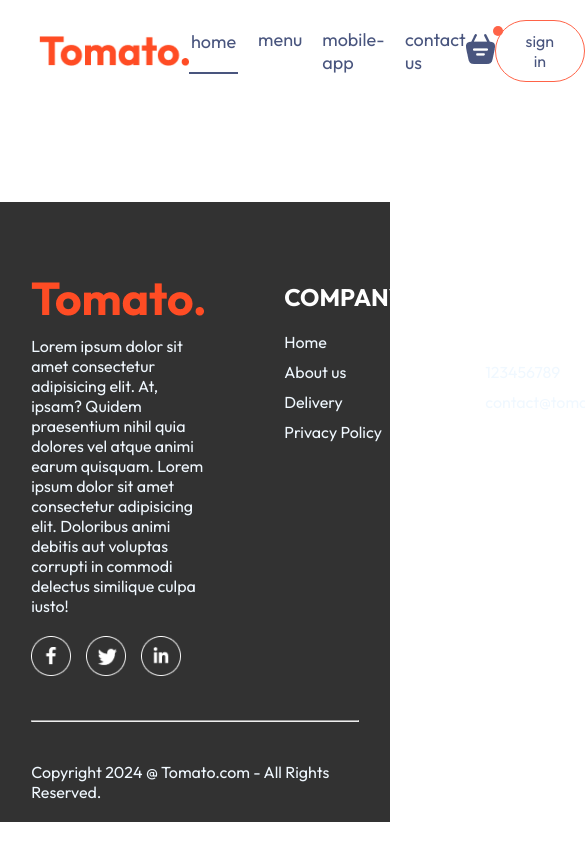
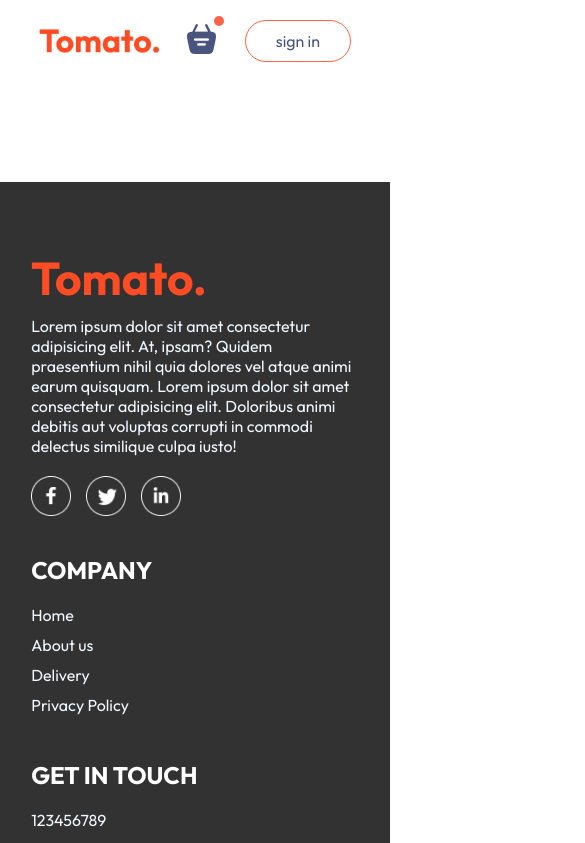
Before and after one commit to HarnivazSingh/Tomato, a React (Vite) app in the folder frontend/: page /order in a window 390 px wide. Shown: the top 843 px of the page, 585 px wide, since content can reach past the window. Built offline with nearby package versions, Linux system fonts and the light colour scheme.

Commit message:
Made the website responsive

```diff
--- a/frontend/src/Components/ExploreMenu/ExploreMenu.css
+++ b/frontend/src/Components/ExploreMenu/ExploreMenu.css
@@ -48,3 +48,8 @@
     border-radius: 50%;
     padding: 2px;
 }
+@media (max-width:1050px){
+    .explore-menu-text{
+        max-width: 100%;
+    }
+}
--- a/frontend/src/Components/Footer/Footer.css
+++ b/frontend/src/Components/Footer/Footer.css
@@ -40,3 +40,13 @@
     background-color: grey;
     border-color: none;
 }
+@media (max-width:750px){
+    .footer-content{
+        display: flex;
+        flex-direction: column;
+        gap: 35px;
+    }
+    .footer-copyright{
+        text-align: center;
+    }
+}
--- a/frontend/src/Components/Header/Header.css
+++ b/frontend/src/Components/Header/Header.css
@@ -35,3 +35,19 @@
     border-radius: 50px;
 
 }
+@media (max-width:1050px){
+    .header-contents{
+        max-width: 45%;
+    }
+}
+@media (max-width:750px){
+    .header-contents{
+        max-width: 65%;
+    }
+    .header-contents p{
+        display: none;
+    }
+    .header-contents button{
+        padding: 2vw 4vw;
+    }
+}
--- a/frontend/src/Components/Navbar/Navbar.css
+++ b/frontend/src/Components/Navbar/Navbar.css
@@ -54,3 +54,49 @@
     top: -8px;
     right: -8px;
 }
+@media (max-width:1050px){
+    .navbar .logo{
+        width: 40px;
+    }
+    .navbar-menu
+    {
+        gap: 20px;
+        font-size: 17px;
+    }
+    .navbar-right{
+        gap: 30px;
+    }
+    .navbar-right img{
+        width: 22px;
+    }
+    .navbar-right button{
+        padding: 8px 25px;
+    }
+}
+@media (max-width:900px){
+    .navbar .logo{
+        width: 120px;
+    }
+    .navbar-menu
+    {
+        gap: 15px;
+        font-size: 16px;
+    }
+    .navbar-right{
+        gap: 20px;
+    }
+    .navbar-right img{
+        width: 20px;
+    }
+    .navbar-right button{
+        padding: 7px 20px;
+        font-size: 15px;
+    }
+}
+@media (max-width:750px){
+    .navbar-menu
+    {
+        gap: 20px;
+        display: none;
+    }
+}
--- a/frontend/src/Components/Navbar/Navbar.jsx
+++ b/frontend/src/Components/Navbar/Navbar.jsx
@@ -1,6 +1,7 @@
 import React, { useState } from 'react'
 import './Navbar.css'
 import { assets } from '../../assets/assets'
+import {Link} from 'react-router-dom'
 
 const Navbar = () => {
   const [menu,setMenu]=useState("home");
@@ -8,10 +9,10 @@ const Navbar = () => {
     <div className='navbar'>
       <img src={assets.logo} alt='' className='logo'/>
       <ul className='navbar-menu'>
-        <li onClick={()=>setMenu("home")} className={menu=="home"?"active":""}>home</li>
-        <li onClick={()=>setMenu("menu")} className={menu=="menu"?"active":""}>menu</li>
-        <li onClick={()=>setMenu("mobile-app")} className={menu=="mobile-app"?"active":""}>mobile-app</li>
-        <li onClick={()=>setMenu("contact us")} className={menu=="contact us"?"active":""}>contact us</li>
+        <Link onClick={()=>setMenu("home")} className={menu=="home"?"active":""}>home</Link>
+        <a href='#explore-menu'onClick={()=>setMenu("menu")} className={menu=="menu"?"active":""}>menu</a>
+        <a href='#app-download' onClick={()=>setMenu("mobile-app")} className={menu=="mobile-app"?"active":""}>mobile-app</a>
+        <a href='#footer' onClick={()=>setMenu("contact us")} className={menu=="contact us"?"active":""}>contact us</a>
       </ul>
       <div className='navbar-search-icon'>
        <img src={assets.basket_icon} alt="" />
--- a/frontend/src/index.css
+++ b/frontend/src/index.css
@@ -6,6 +6,7 @@
   margin:0;
   box-sizing: border-box;
   font-family: Outfit;
+  scroll-behavior: smooth;
 }
 body{
   min-height:100vh;
```
